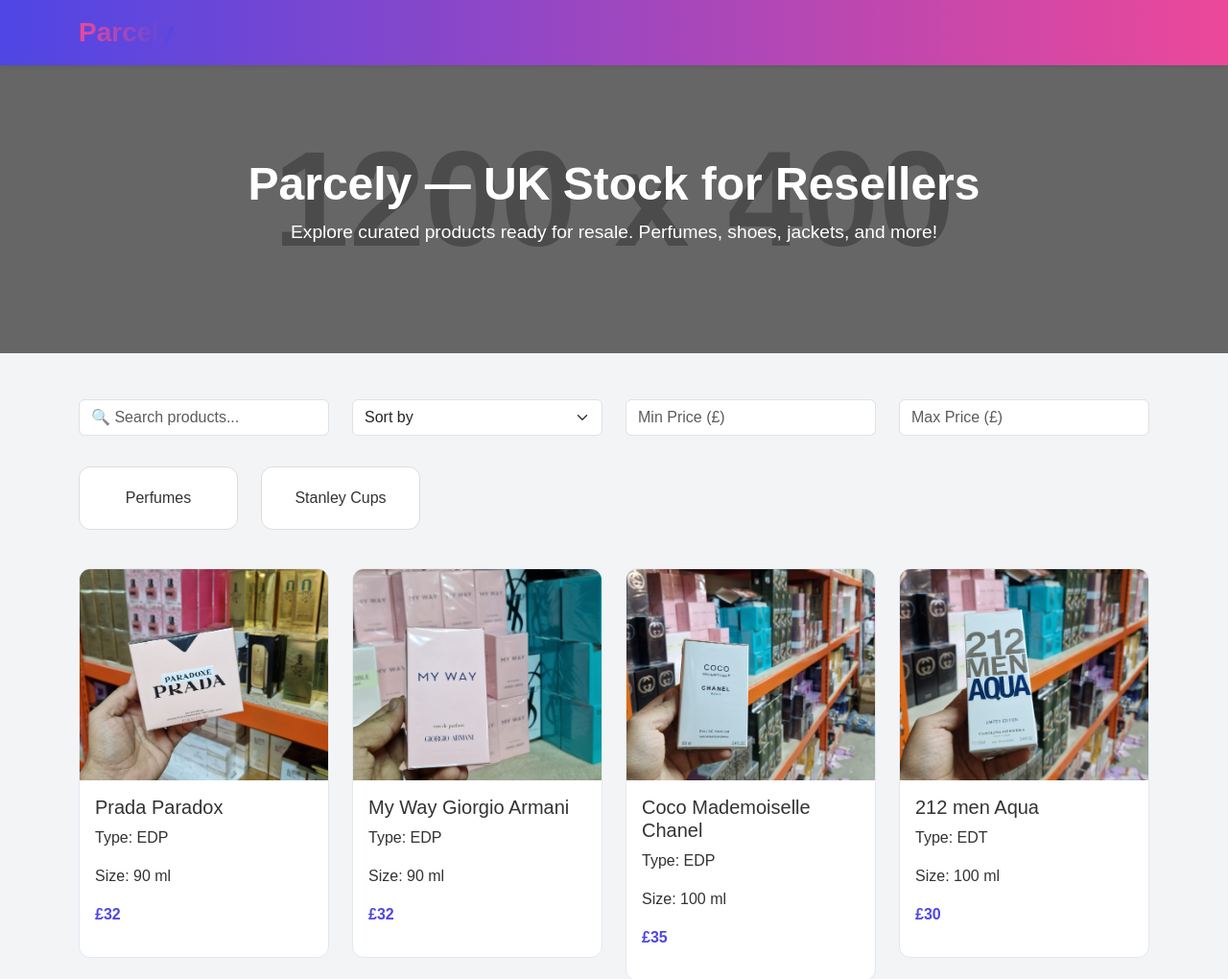
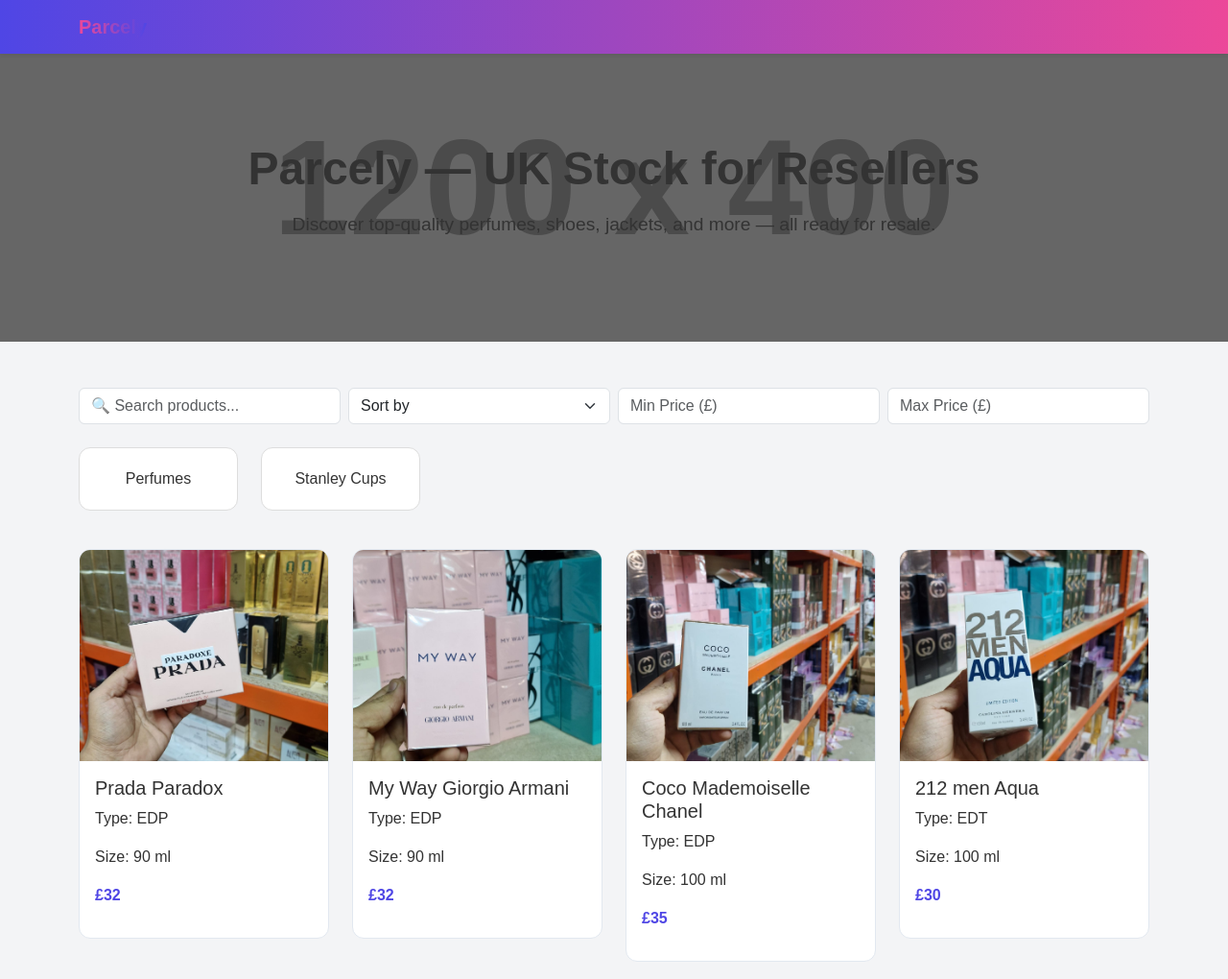
Before and after one commit to mrmuneeb5911/Parcely-UK, a plain HTML site: page index.html in a window 1280 px wide. Shown: the top 1020 px of the page at 96% size. Drawn offline with nearby package versions, Linux system fonts and the light colour scheme; placeholder pictures from the web are drawn by us.

Commit message:
index.html

```diff
--- a/index.html
+++ b/index.html
@@ -4,9 +4,13 @@
 <head>
     <meta charset="utf-8" />
     <meta name="viewport" content="width=device-width, initial-scale=1" />
-    <title>Parcely | Perfume Store</title>
+    <title>Parcely | UK Stock for Resellers</title>
+
+    <!-- Bootstrap & Icons -->
     <link href="https://cdn.jsdelivr.net/npm/bootstrap@5.3.2/dist/css/bootstrap.min.css" rel="stylesheet">
     <link href="https://cdn.jsdelivr.net/npm/bootstrap-icons@1.11.1/font/bootstrap-icons.css" rel="stylesheet">
+
+    <!-- Custom CSS -->
     <link href="css/style.css" rel="stylesheet">
 </head>
 
@@ -14,26 +18,27 @@
     <!-- Navbar -->
     <nav class="navbar navbar-expand-lg navbar-dark shadow-sm sticky-top" id="mainNav">
         <div class="container">
-            <a class="navbar-brand fw-bold fs-3 gradient-text" href="#">Parcely</a>
+            <a class="navbar-brand gradient-text fw-bold" href="#">Parcely</a>
         </div>
     </nav>
 
     <!-- Hero Section -->
-    <section class="hero-section text-center text-white d-flex align-items-center justify-content-center">
+    <section class="hero-section text-center d-flex align-items-center justify-content-center">
         <div class="container">
-            <h1 class="display-4 fw-bold">Parcely — UK Stock for Resellers</h1>
-            <p class="lead">Explore curated products ready for resale. Perfumes, shoes, jackets, and more!</p>
+            <h1 class="fw-bold display-5">Parcely — UK Stock for Resellers</h1>
+            <p class="lead mt-3">Discover top-quality perfumes, shoes, jackets, and more — all ready for resale.</p>
         </div>
     </section>
 
+    <!-- Main Content -->
     <div class="container my-5">
 
-        <!-- Filters Bar -->
-        <div class="row mb-4">
-            <div class="col-md-3 mb-2">
+        <!-- Filter Bar -->
+        <div class="row mb-4 g-2">
+            <div class="col-md-3 col-sm-6">
                 <input type="text" id="searchInput" class="form-control" placeholder="🔍 Search products...">
             </div>
-            <div class="col-md-3 mb-2">
+            <div class="col-md-3 col-sm-6">
                 <select id="sortSelect" class="form-select">
                     <option value="default">Sort by</option>
                     <option value="priceLowHigh">Price: Low to High</option>
@@ -42,10 +47,10 @@
                     <option value="nameZA">Name: Z–A</option>
                 </select>
             </div>
-            <div class="col-md-3 mb-2">
+            <div class="col-md-3 col-sm-6">
                 <input type="number" id="minPrice" class="form-control" placeholder="Min Price (£)">
             </div>
-            <div class="col-md-3 mb-2">
+            <div class="col-md-3 col-sm-6">
                 <input type="number" id="maxPrice" class="form-control" placeholder="Max Price (£)">
             </div>
         </div>
@@ -58,12 +63,12 @@
     </div>
 
     <!-- Footer -->
-    <footer class="py-4 bg-dark text-white text-center">
+    <footer class="text-center text-white py-4">
         <div class="container">
             <div class="social mb-3">
                 <a href="https://www.instagram.com/parc_ely/" target="_blank"
                     class="me-3 text-white text-decoration-none">
-                    <i class="bi bi-instagram"></i> Instagram: @Parcely-UK
+                    <i class="bi bi-instagram"></i> Instagram: @ParcelyUK
                 </a>
                 <a href="https://www.tiktok.com/@parcely_uk?is_from_webapp=1&sender_device=pc" target="_blank"
                     class="me-3 text-white text-decoration-none">
@@ -71,13 +76,14 @@
                 </a>
                 <a href="https://www.facebook.com/profile.php?id=61581790667111" target="_blank"
                     class="text-white text-decoration-none">
-                    <i class="bi bi-facebook"></i> Facebook: Parcely-UK
+                    <i class="bi bi-facebook"></i> Facebook: ParcelyUK
                 </a>
             </div>
             <p class="mb-0 text-muted">&copy; <span id="year"></span> Parcely. All rights reserved.</p>
         </div>
     </footer>
 
+    <!-- Scripts -->
     <script src="https://cdn.jsdelivr.net/npm/bootstrap@5.3.2/dist/js/bootstrap.bundle.min.js"></script>
     <script src="js/script.js"></script>
 </body>
```
